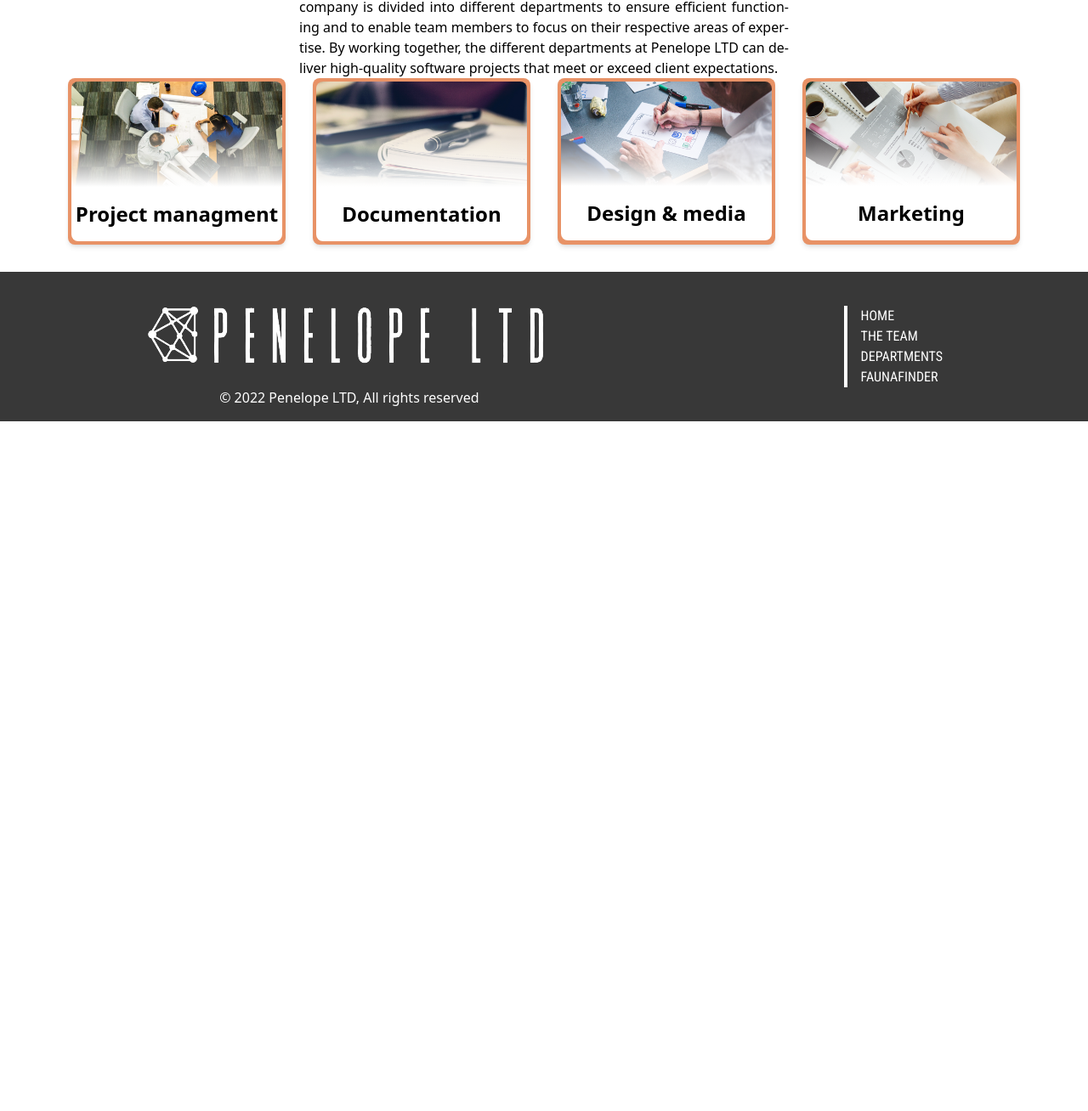
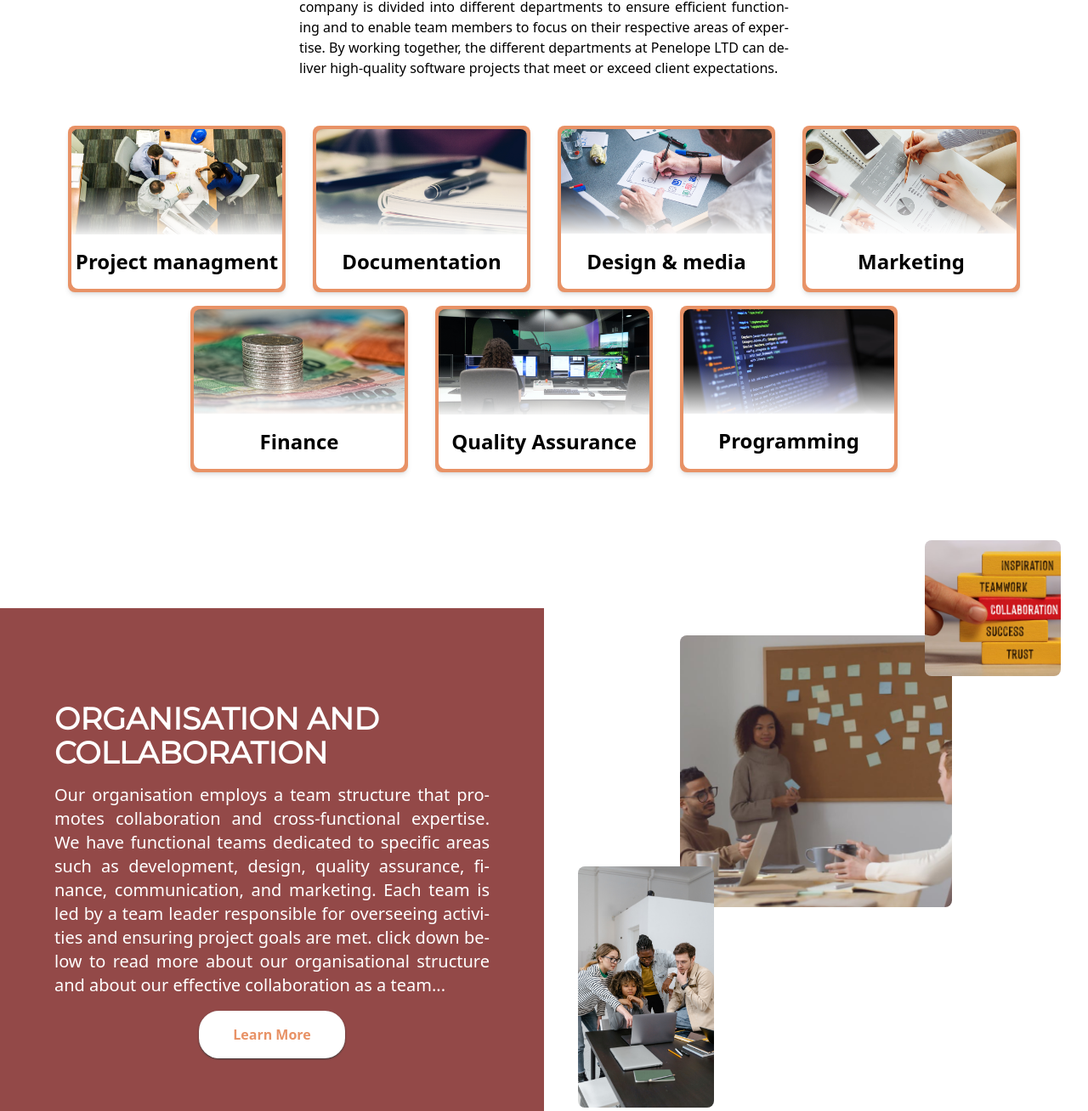
Before and after one commit to SWENG-G2/html-tour, an Astro site: page /departments in a window 1280 px wide. Shown: the part 872-2180 px from the top of the page at 85% size. Before the commit the page ends 1368 px from the top, so only its background shows below. Built offline with nearby package versions, Linux system fonts and the light colour scheme; Astro itself is replaced by a stand-in of ours.

Commit message:
Finished departments page
Signed-off-by: Giuseppe Barillari <joe2k01dev@gmail.com>

```diff
--- a/src/components/DepartmentCard.astro
+++ b/src/components/DepartmentCard.astro
@@ -7,17 +7,19 @@ const { name, image } = Astro.props;
 ---
 
 <a
-  class="flex flex-col rounded-lg p-1 border-palette-500 shadow-md bg-palette-600 mx-4 relative aspect-square lg:aspect-auto"
+  class="flex flex-col rounded-lg p-1 shadow-md bg-palette-600 mx-4 relative lg:aspect-auto scale-100 hover:scale-110 transition-transform ease-in-out duration-150 mt-4"
   href={`/${name.toLowerCase().replaceAll(" ", "-").replaceAll("&", "")}`}
 >
   <div
-    class="w-full relative after:content-[''] after:top-full after:-translate-y-full after:absolute after:w-full md:after:h-20 after:h-10 after:bg-gradient-to-b after:from-transparent after:to-palette-100"
+    class="w-full relative after:content-[''] after:h-1/2 after:-bottom-1 after:absolute after:w-full after:bg-gradient-to-b after:from-transparent after:to-palette-100"
   >
-    <img src={image} class="rounded-t-lg object-scale-down" />
+    <img src={image} class="rounded-t-lg w-full object-cover" />
   </div>
-  <h4
-    class="rounded-b-lg font-black text-base md:text-lg lg:text-xl xl:text-2xl 2xl:text-4xl py-2 md:py-4 text-center bg-palette-100"
-  >
-    {name}
-  </h4>
+  <div class="w-full h-full grid bg-palette-100 rounded-b-lg">
+    <h4
+      class="font-black text-base md:text-lg lg:text-xl xl:text-2xl 2xl:text-4xl py-2 md:py-4 text-center my-auto"
+    >
+      {name}
+    </h4>
+  </div>
 </a>
--- a/src/pages/departments.astro
+++ b/src/pages/departments.astro
@@ -2,6 +2,7 @@
 import PageLayout from "../layouts/PageLayout.astro";
 import { departments } from "../data/departments.json";
 import DepartmentCard from "../components/DepartmentCard.astro";
+import Card from "../components/Card.astro";
 ---
 
 <PageLayout
@@ -9,8 +10,10 @@ import DepartmentCard from "../components/DepartmentCard.astro";
   subtitle="Find out about the teams responsible for our product..."
   active="departments"
 >
-  <div class="py-4 md:py-8 px-2 md:px-8 lg:px-16 flex flex-col bg-palette-100 w-full">
-    <div class="flex flex-col w-full md:w-1/2 mx-auto">
+  <div
+    class="py-4 md:py-8 px-2 md:px-4 lg:px-8 xl:px-16 2xl:px-32 flex flex-col bg-palette-100 w-full"
+  >
+    <div class="flex flex-col w-full lg:w-3/5 xl:w-1/2 mx-auto">
       <h3
         class="font-bold font-montserrat text-xl md:text-3xl lg:text-4xl uppercase text-palette-600"
       >
@@ -32,7 +35,9 @@ import DepartmentCard from "../components/DepartmentCard.astro";
         software projects that meet or exceed client expectations.
       </p>
     </div>
-    <div class="grid grid-cols-1 grid-rows-4 md:grid-cols-4 md:grid-rows-1">
+    <div
+      class="grid grid-cols-1 grid-rows-4 md:grid-cols-4 md:grid-rows-1 mt-10 sm:w-1/2 sm:mx-auto md:mx-0 md:w-full"
+    >
       {
         departments
           .slice(0, 4)
@@ -44,5 +49,53 @@ import DepartmentCard from "../components/DepartmentCard.astro";
           ))
       }
     </div>
+    <div
+      class="grid grid-cols-1 grid-rows-3 md:grid-cols-3 md:grid-rows-1 md:mx-[12.5%] sm:w-1/2 sm:mx-auto md:w-auto"
+    >
+      {
+        departments
+          .slice(4, 8)
+          .map((department) => (
+            <DepartmentCard
+              name={department.name}
+              image={department.imageUrl}
+            />
+          ))
+      }
+    </div>
   </div>
+  <Card
+    title="Organisation and collaboration"
+    content="Our organisation employs a team structure that promotes collaboration and cross-functional expertise. We have functional teams dedicated to specific areas such as development, design, quality assurance, finance, communication, and marketing. Each team is led by a team leader responsible for overseeing activities and ensuring project goals are met. click down below to read more about our organisational structure and about our effective collaboration as a team..."
+    buttonLink="/organisation"
+    buttonText="Learn More"
+    textBg="bg-palette-500"
+    titleColor="text-palette-100"
+    contentColor="text-palette-100"
+    invertButton={true}
+    customImage={true}
+    tw="mt-32"
+  >
+    <div class="relative w-full h-full bg-palette-100 md:aspect-square">
+      <img
+        class="relative aspect-square object-cover w-1/4 rounded-lg left-[70%] top-4 md:top-0 md:-translate-y-1/2 z-[1]"
+        src="/org/1.jpg"
+      />
+      <img
+        class="relative aspect-square object-cover w-1/2 rounded-lg right-1/4 left-1/4 md:bottom-20 lg:bottom-32 2xl:bottom-44"
+        src="/org/2.jpg"
+      />
+      <img
+        class="relative aspect-portrait object-cover w-1/4 rounded-lg left-10 bottom-4 md:bottom-32 lg:bottom-44 2xl:bottom-64"
+        src="/org/3.jpg"
+      />
+    </div>
+  </Card>
+  <Card
+    title="Project workflow"
+    content="To simplify the product development process, Penelope splits the project lifecycle into 5 distinct phases that provide the project with more predictability. Click down below to find out more about this..."
+    buttonLink="/workflow"
+    buttonText="Learn More"
+    imageUrl="/workflow/1.jpg"
+  />
 </PageLayout>
```
Also changed, not shown: public/links/finance.png (added), public/links/programming.png (added), public/links/qa.png (added), public/org/1.jpg (added), public/org/2.jpg (added), public/org/3.jpg (added), public/workflow/1.jpg (added).
